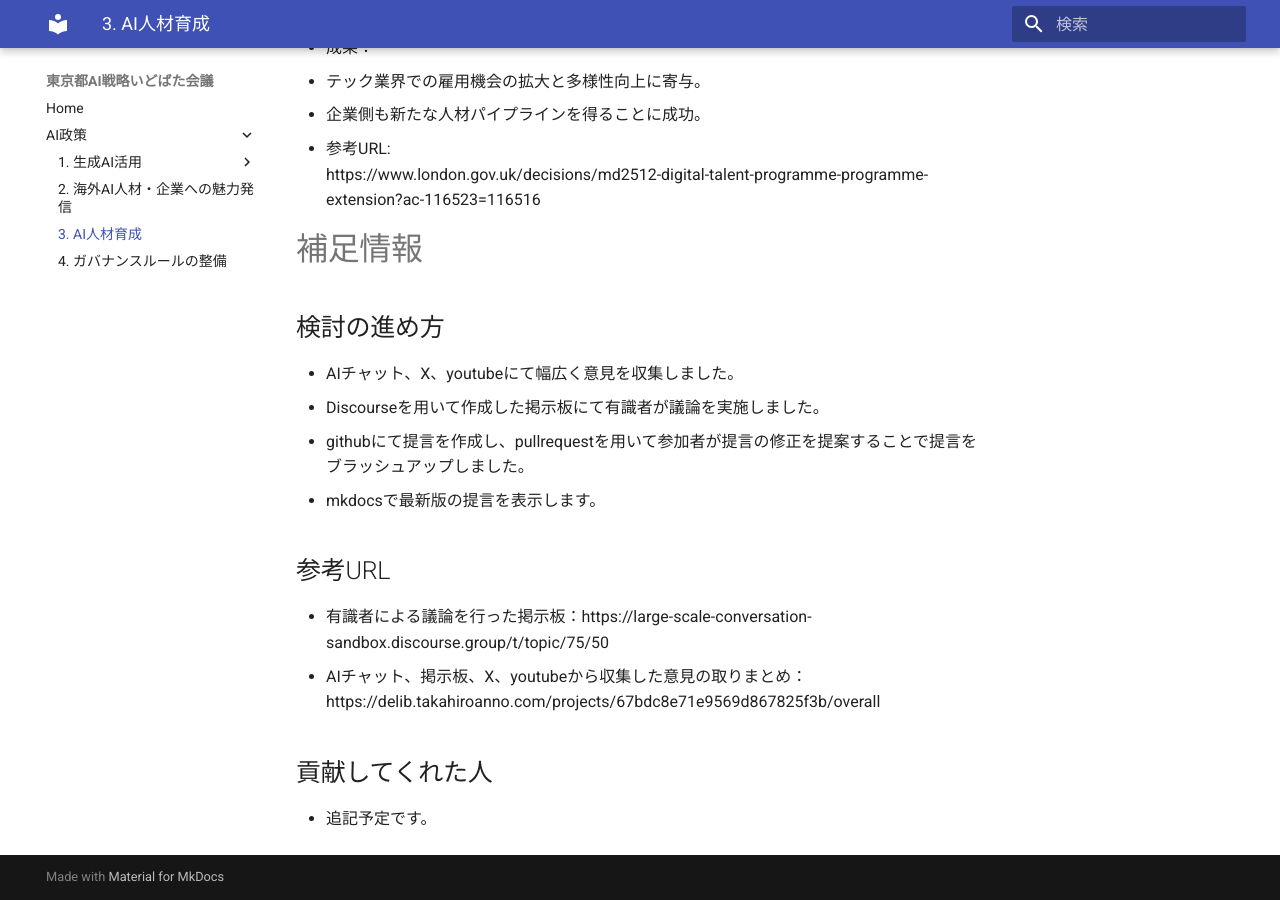
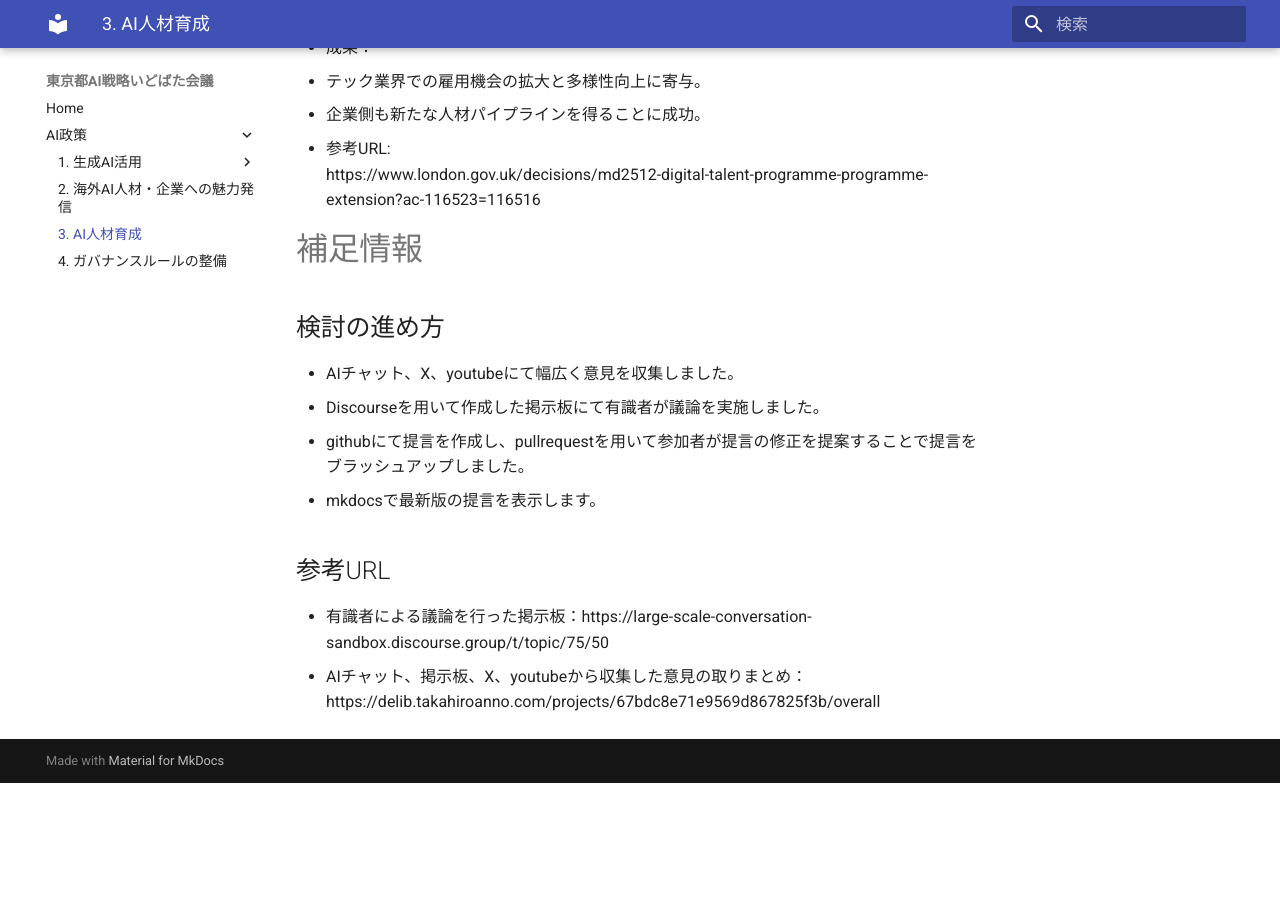
Before and after one commit to takahiroanno2024/2025_ai_idobatakaigi_output, an MkDocs documentation site: the page built from docs/3_AI人材育成.md, in a window 1280 px wide and 900 px high, scrolled down 16519 px. Built offline with MkDocs 1.6.1 and Material for MkDocs 9.7.7, drawn with Linux system fonts in a browser that asks for light colours; after the commit the page ends 17302 px from its top, so only the background shows below that.

Commit message:
Update 3_AI人材育成.md

```diff
--- a/docs/3_AI人材育成.md
+++ b/docs/3_AI人材育成.md
@@ -442,6 +442,3 @@ NEXs Tokyo や Tokyo Innovation Base（TiB）といった既存のスタート
 ## 参考URL
 - 有識者による議論を行った掲示板：https://large-scale-conversation-sandbox.discourse.group/t/topic/75/50
 - AIチャット、掲示板、X、youtubeから収集した意見の取りまとめ：https://delib.takahiroanno.com/projects/67bdc8e71e9569d867825f3b/overall
-
-## 貢献してくれた人
-- 追記予定です。
```
